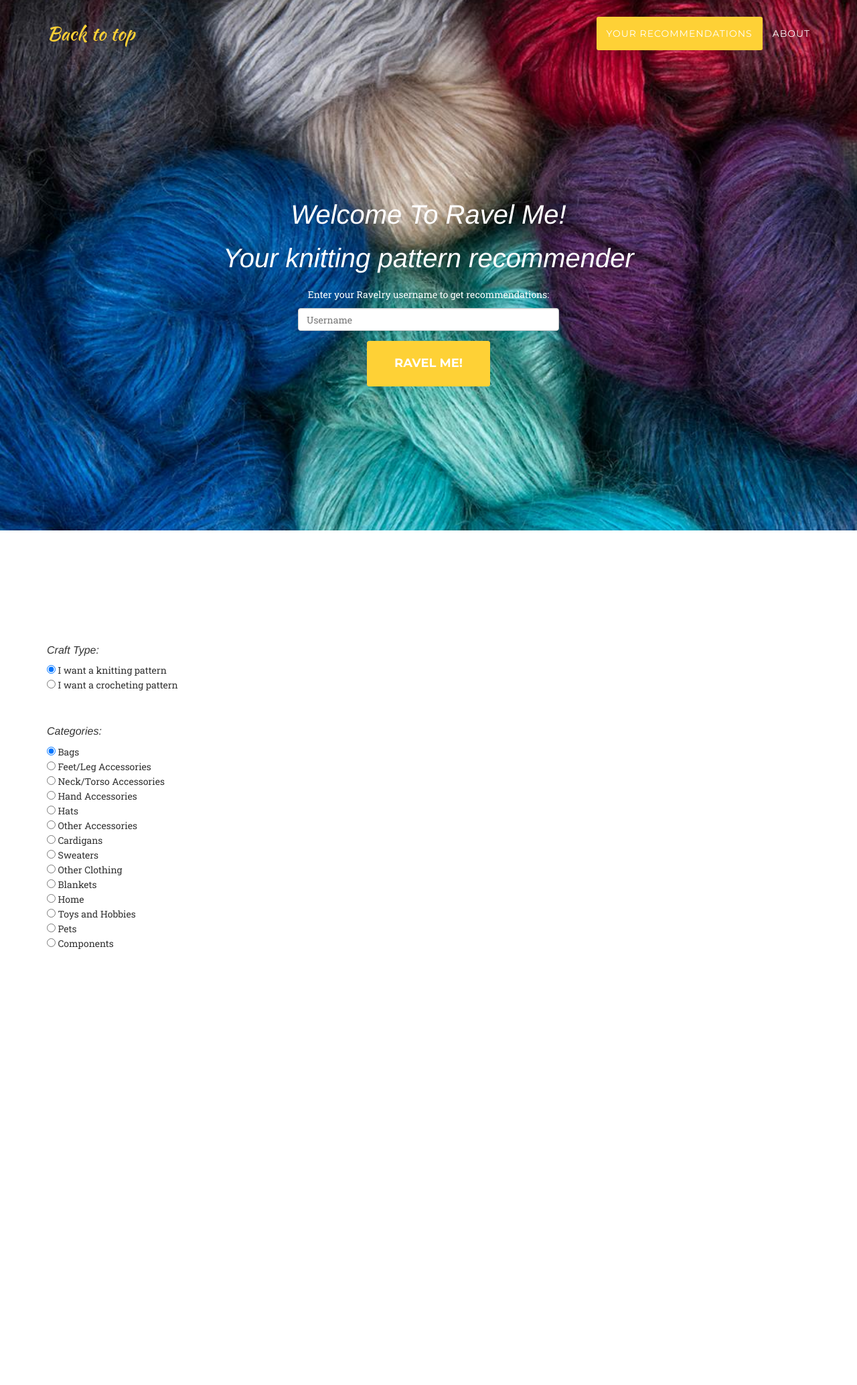
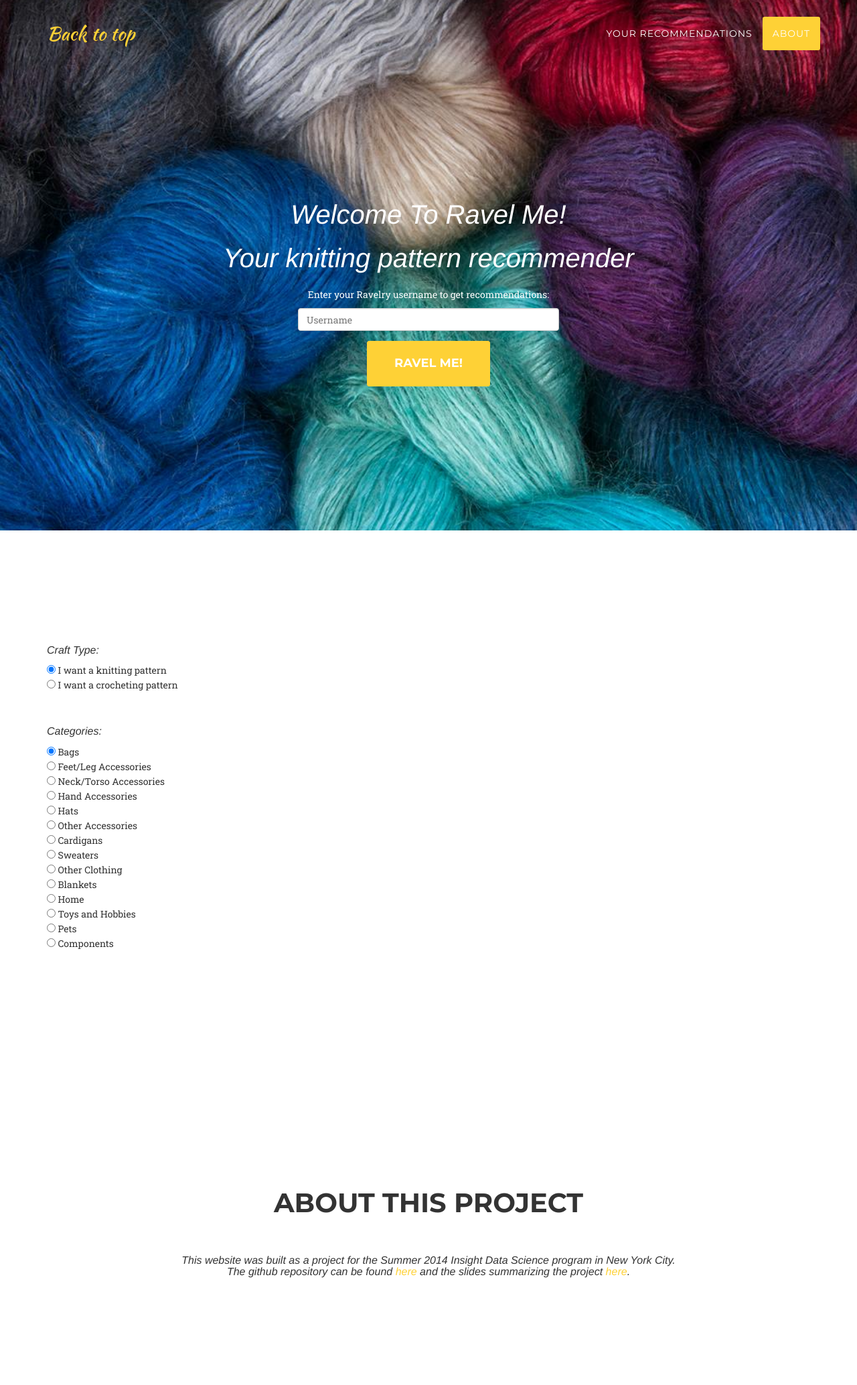
Before and after one commit to crvenkapa/Ravel_Me, a Python web app: template Ravel_Me/agency/templates/index.html in a window 1280 px wide. Shown: the whole page at 67% size. Before the commit the page ends 1417 px from the top, so only its background shows below. Run offline with Jinja, Linux system fonts and the light colour scheme; the template is opened without the code that fills it, so the values that code supplies are empty; some libraries are stand-ins or nearby versions; some web fonts are replaced.

Commit message:
Added About section

```diff
--- a/Ravel_Me/agency/templates/index.html
+++ b/Ravel_Me/agency/templates/index.html
@@ -288,87 +288,20 @@
 -->
 
     <!-- About Section -->
-<!--
     <section id="about">
         <div class="container">
-            <div class="row">
-                <div class="col-lg-12 text-center">
-                    <h2 class="section-heading">About</h2>
-                    <h3 class="section-subheading text-muted">Lorem ipsum dolor sit amet consectetur.</h3>
-                </div>
-            </div>
-            <div class="row">
-                <div class="col-lg-12">
-                    <ul class="timeline">
-                        <li>
-                            <div class="timeline-image">
-                                <img class="img-circle img-responsive" src="img/about/1.jpg" alt="">
-                            </div>
-                            <div class="timeline-panel">
-                                <div class="timeline-heading">
-                                    <h4>2009-2011</h4>
-                                    <h4 class="subheading">Our Humble Beginnings</h4>
-                                </div>
-                                <div class="timeline-body">
-                                    <p class="text-muted">Lorem ipsum dolor sit amet, consectetur adipisicing elit. Sunt ut voluptatum eius sapiente, totam reiciendis temporibus qui quibusdam, recusandae sit vero unde, sed, incidunt et ea quo dolore laudantium consectetur!</p>
-                                </div>
-                            </div>
-                        </li>
-                        <li class="timeline-inverted">
-                            <div class="timeline-image">
-                                <img class="img-circle img-responsive" src="img/about/2.jpg" alt="">
-                            </div>
-                            <div class="timeline-panel">
-                                <div class="timeline-heading">
-                                    <h4>March 2011</h4>
-                                    <h4 class="subheading">An Agency is Born</h4>
-                                </div>
-                                <div class="timeline-body">
-                                    <p class="text-muted">Lorem ipsum dolor sit amet, consectetur adipisicing elit. Sunt ut voluptatum eius sapiente, totam reiciendis temporibus qui quibusdam, recusandae sit vero unde, sed, incidunt et ea quo dolore laudantium consectetur!</p>
-                                </div>
-                            </div>
-                        </li>
-                        <li>
-                            <div class="timeline-image">
-                                <img class="img-circle img-responsive" src="img/about/3.jpg" alt="">
-                            </div>
-                            <div class="timeline-panel">
-                                <div class="timeline-heading">
-                                    <h4>December 2012</h4>
-                                    <h4 class="subheading">Transition to Full Service</h4>
-                                </div>
-                                <div class="timeline-body">
-                                    <p class="text-muted">Lorem ipsum dolor sit amet, consectetur adipisicing elit. Sunt ut voluptatum eius sapiente, totam reiciendis temporibus qui quibusdam, recusandae sit vero unde, sed, incidunt et ea quo dolore laudantium consectetur!</p>
-                                </div>
-                            </div>
-                        </li>
-                        <li class="timeline-inverted">
-                            <div class="timeline-image">
-                                <img class="img-circle img-responsive" src="img/about/4.jpg" alt="">
-                            </div>
-                            <div class="timeline-panel">
-                                <div class="timeline-heading">
-                                    <h4>July 2014</h4>
-                                    <h4 class="subheading">Phase Two Expansion</h4>
-                                </div>
-                                <div class="timeline-body">
-                                    <p class="text-muted">Lorem ipsum dolor sit amet, consectetur adipisicing elit. Sunt ut voluptatum eius sapiente, totam reiciendis temporibus qui quibusdam, recusandae sit vero unde, sed, incidunt et ea quo dolore laudantium consectetur!</p>
-                                </div>
-                            </div>
-                        </li>
-                        <li class="timeline-inverted">
-                            <div class="timeline-image">
-                                <h4>Be Part
-                                    <br>Of Our
-                                    <br>Story!</h4>
-                            </div>
-                        </li>
-                    </ul>
-                </div>
-            </div>
+			<div class="col-lg-12 text-center">
+				<br>
+				<br>
+				<h2 class="section-heading">About this project</h2>
+				<br>
+				<h3 class="section-subheading">
+				This website was built as a project for the Summer 2014 Insight Data Science program in New York City. <br>
+				The github repository can be found <a href="https://github.com/crvenkapa/Ravel_Me">here</a> and the slides summarizing the project <a href="../static/RavelMe_Demo.pdf">here</a>.
+				</h3>
+			</div>
         </div>
     </section>
--->
 
     <!-- Team Section -->
 <!--
```
